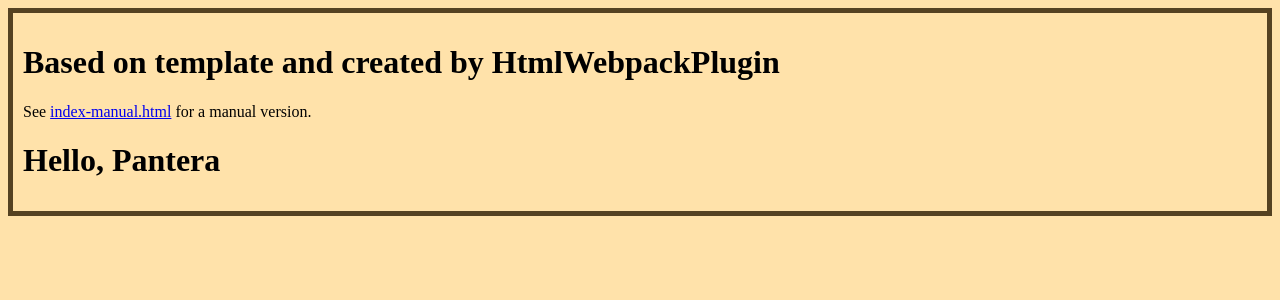
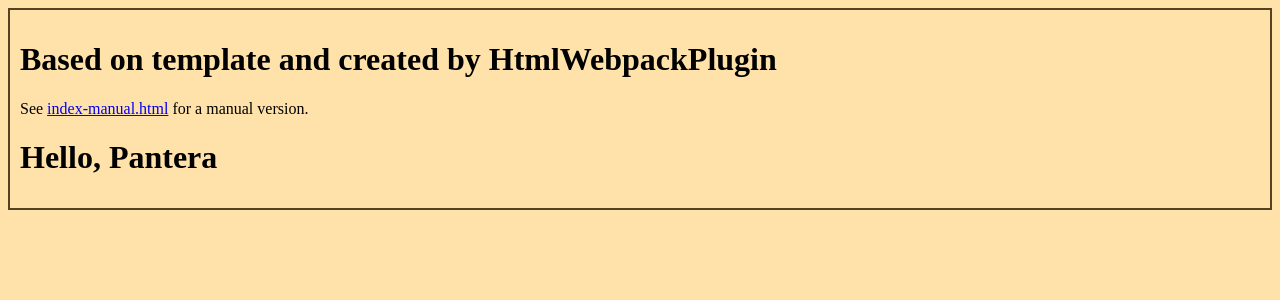
Before and after one commit to alexisbellido/node-tests, a React app in the folder react-test/: page / in a window 1280 px wide. Shown: the top 300 px of the page. Built offline with nearby package versions, Linux system fonts and the light colour scheme.

Commit message:
pass options to npm scripts for webpack

```diff
--- a/react-test/package.json
+++ b/react-test/package.json
@@ -5,8 +5,8 @@
   "main": "index.js",
   "scripts": {
     "test": "echo \"Error: no test specified\" && exit 1",
-    "start": "webpack --mode development --watch",
-    "build": "webpack --mode production"
+    "start": "webpack --mode development --config webpack.config.js --progress --watch",
+    "build": "webpack --mode production --config webpack.config.js --progress"
   },
   "keywords": [],
   "author": "",
--- a/react-test/public/index.html
+++ b/react-test/public/index.html
@@ -16,7 +16,7 @@
   <div id="root"></div>
 
 
-    <script src="../dist/main.js?395db8d460afabe4e0b7"></script>
+    <script src="../dist/main.js?37568942ed37e1458190"></script>
 
 
 </body>
--- a/react-test/src/css/style.css
+++ b/react-test/src/css/style.css
@@ -1,5 +1,5 @@
 body {
-  border: 5px solid #554222;
+  border: 2px solid #554222;
   background-color: #ffe2aa;
   padding: 10px;
 }
--- a/react-test/webpack.config.js
+++ b/react-test/webpack.config.js
@@ -10,6 +10,11 @@
       './src/index.js',
       './src/css/style.css'
     ]
+  },
+  output: {
+    path: path.resolve(__dirname, "dist/"),
+    publicPath: "../dist/",
+    filename: "[name].js"
   },
   module: {
     rules: [
@@ -25,11 +30,6 @@
     ]
   },
   resolve: { extensions: ["*", ".js", ".jsx"] },
-  output: {
-    path: path.resolve(__dirname, "dist/"),
-    publicPath: "../dist/",
-    filename: "[name].js"
-  },
   plugins: [
     new HtmlWebpackPlugin({
       inject: false,
```
